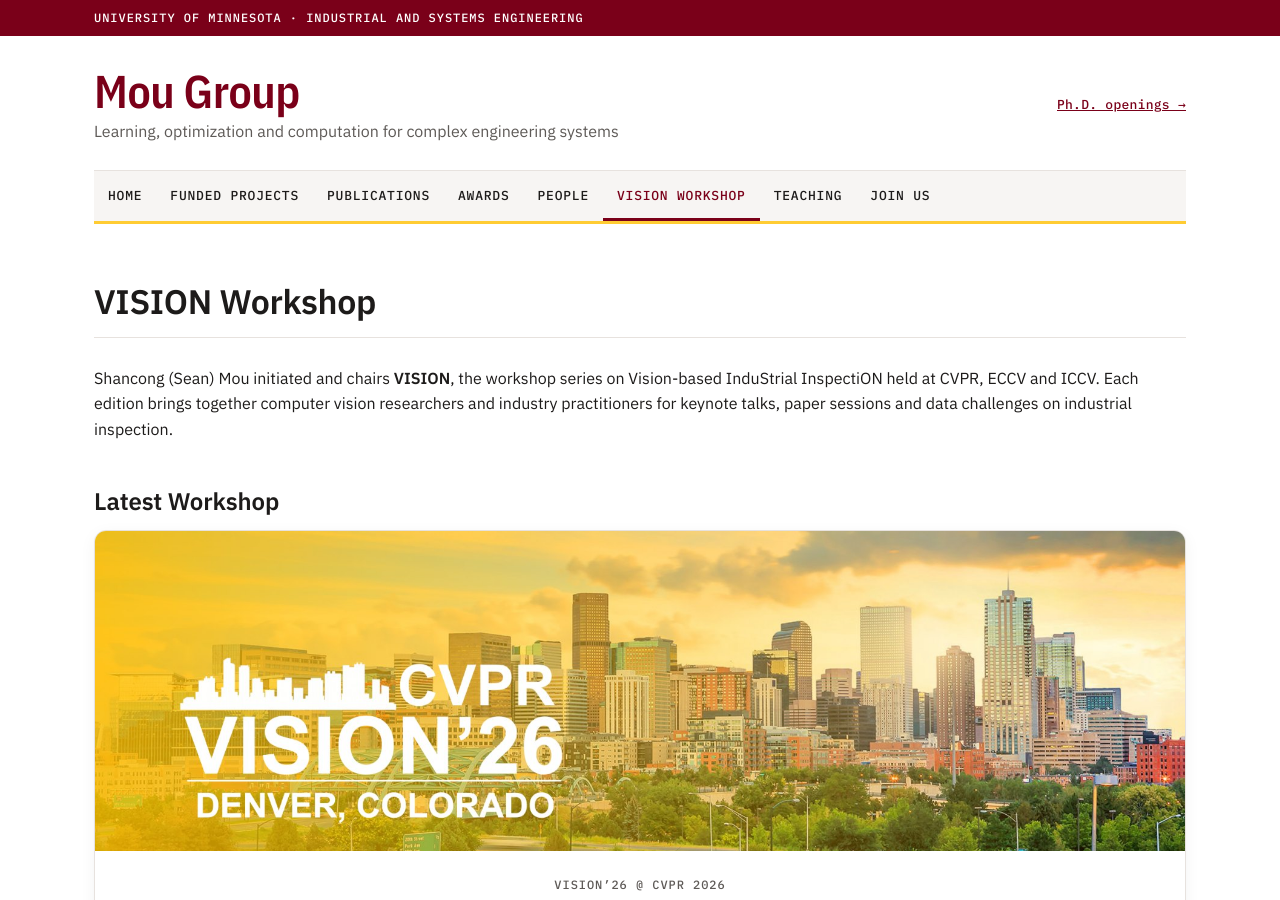
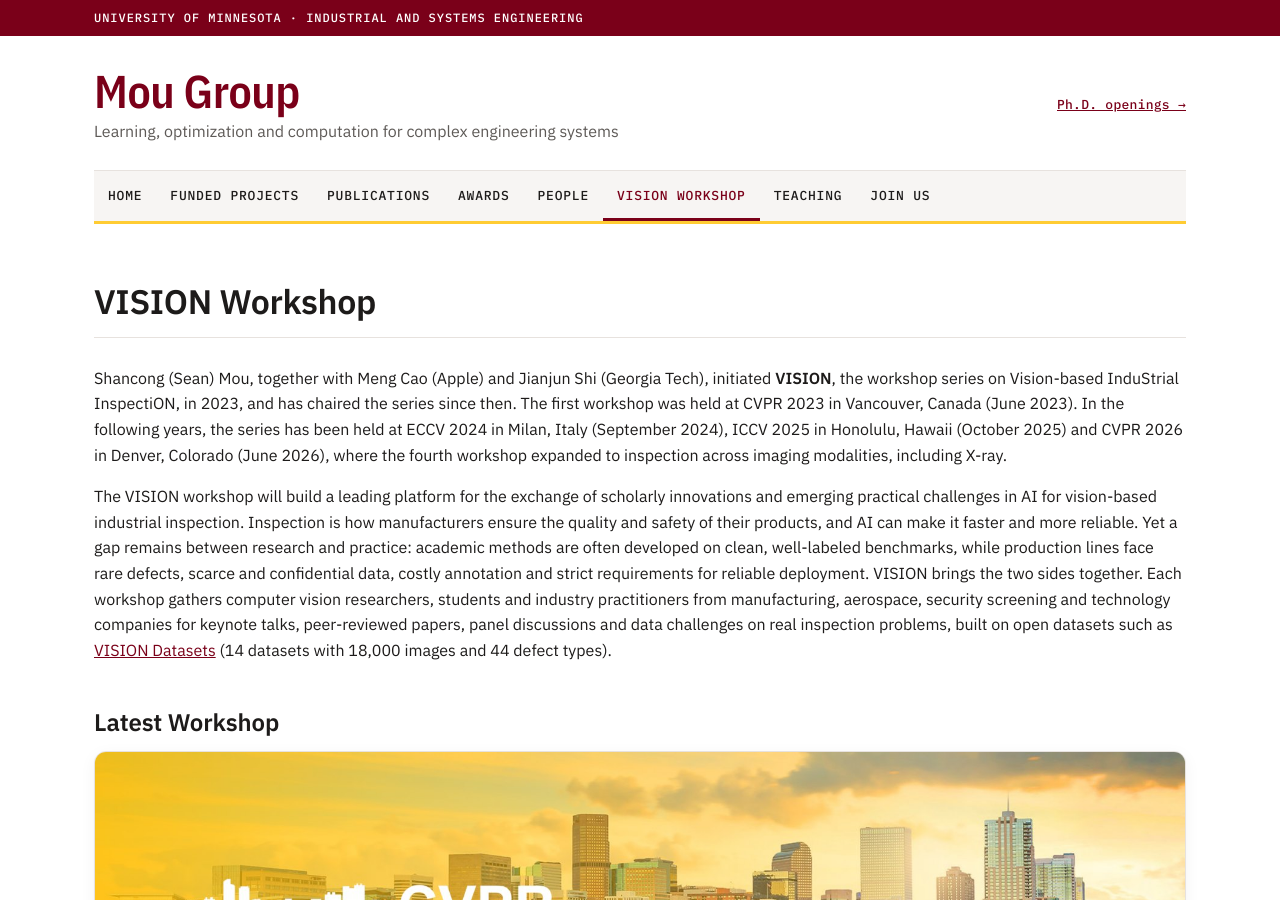
Before and after one commit to Mou-group-UMN/mou-group-umn.github.io, a Jekyll site: the page built from workshops.html, in a window 1280 px wide and 900 px high. Built offline with Jekyll 4.4.1, drawn with Linux system fonts in a browser that asks for light colours.

Commit message:
VISION Workshop: fuller intro (initiated in 2023 with Meng Cao and Jianjun Shi, venues and dates, vision and why)
Co-Authored-By: Claude Opus 5.5 <noreply@anthropic.com>
Claude-Session: https://claude.ai/code/session_01XBj4b1asWe9EJC5WfSpYSG

```diff
--- a/workshops.html
+++ b/workshops.html
@@ -3,7 +3,8 @@ layout: default
 title: VISION Workshop
 permalink: /workshops/
 ---
-<p>Shancong (Sean) Mou initiated and chairs <strong>VISION</strong>, the workshop series on Vision-based InduStrial InspectiON held at CVPR, ECCV and ICCV. Each edition brings together computer vision researchers and industry practitioners for keynote talks, paper sessions and data challenges on industrial inspection.</p>
+<p>Shancong (Sean) Mou, together with Meng Cao (Apple) and Jianjun Shi (Georgia Tech), initiated <strong>VISION</strong>, the workshop series on Vision-based InduStrial InspectiON, in 2023, and has chaired the series since then. The first workshop was held at CVPR 2023 in Vancouver, Canada (June 2023). In the following years, the series has been held at ECCV 2024 in Milan, Italy (September 2024), ICCV 2025 in Honolulu, Hawaii (October 2025) and CVPR 2026 in Denver, Colorado (June 2026), where the fourth workshop expanded to inspection across imaging modalities, including X-ray.</p>
+<p>The VISION workshop will build a leading platform for the exchange of scholarly innovations and emerging practical challenges in AI for vision-based industrial inspection. Inspection is how manufacturers ensure the quality and safety of their products, and AI can make it faster and more reliable. Yet a gap remains between research and practice: academic methods are often developed on clean, well-labeled benchmarks, while production lines face rare defects, scarce and confidential data, costly annotation and strict requirements for reliable deployment. VISION brings the two sides together. Each workshop gathers computer vision researchers, students and industry practitioners from manufacturing, aerospace, security screening and technology companies for keynote talks, peer-reviewed papers, panel discussions and data challenges on real inspection problems, built on open datasets such as <a href="https://arxiv.org/abs/2306.07890">VISION Datasets</a> (14 datasets with 18,000 images and 44 defect types).</p>
 
 {% assign latest = site.data.workshops | first %}
 <h2>Latest Workshop</h2>
```
